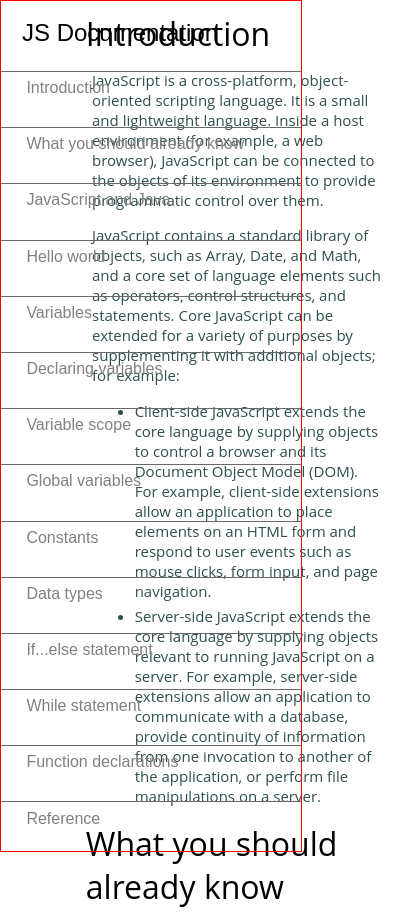
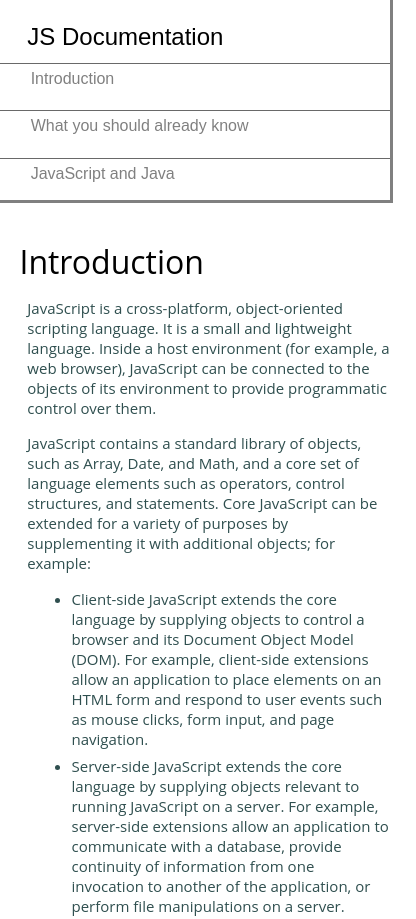
Before and after one commit to sauhardM/FCC-responsive-web-design-projects, a plain HTML site: page src/index.html in a window 390 px wide. Shown: the top 919 px of the page, 416 px wide, since content can reach past the window. Drawn offline with Linux system fonts and the light colour scheme.

Commit message:
Technical Documentation Page - Added Responsiveness

```diff
--- a/src/style.css
+++ b/src/style.css
@@ -6,8 +6,8 @@ body {
 }
 
 #navbar {
-  min-width: 300px;
-  border: 1px solid red;
+  border-right: 3px solid gray;
+  /* min-width: 300px;   */
   width: 20%;
   position: fixed;
   align-self: flex-start;
@@ -20,7 +20,7 @@ body {
   width: 80%;
   align-self: flex-end;
   margin-left: 18%;
-  margin-top: 3%;
+  margin-top: 0%;
 }
 
 #navbar > header {
@@ -47,7 +47,6 @@ nav > p {
 }
 
 section > header {
-
   font-family: "Open Sans", Arial, sans-serif;
   margin-left: 5%;
   font-size: xx-large;
@@ -69,7 +68,7 @@ section > ul > li {
   font-family: "Open Sans", Arial, sans-serif;
 }
 
-code{
+code {
   display: block;
   text-align: left;
   white-space: pre-line;
@@ -84,10 +83,52 @@ code{
   font-family: monospace;
 }
 
-#nested-ul{
+#nested-ul {
   margin-left: 10%;
 }
 
-#nested-ul > li{
+#nested-ul > li {
   margin-bottom: 2%;
 }
+
+@media (max-width: 1300px) {
+  #main-doc {
+    width: 100%;
+    height: auto;
+
+    display: block;
+    margin-left: 25%;
+  }
+}
+
+@media (max-width: 900px) {
+  body {
+    display: flex;
+    flex-direction: column;
+  }
+
+  #navbar {
+    align-self: flex-start;
+
+    margin-top: 0%;
+    margin-bottom: 40%;
+    width: 100%;
+    height: 200px;
+    position: absolute;
+    overflow-y: scroll;
+    top: 0;
+    bottom: 0;
+    border-bottom: 3px solid grey;
+  }
+
+  nav > p {
+    padding: 1%;
+    margin-top: 3%;
+  }
+
+  #main-doc {
+    align-self: flex-end;
+    position: relative;
+    margin-top: 240px;
+  }
+}
```
Lines whose indentation alone changed are shown as unchanged.
